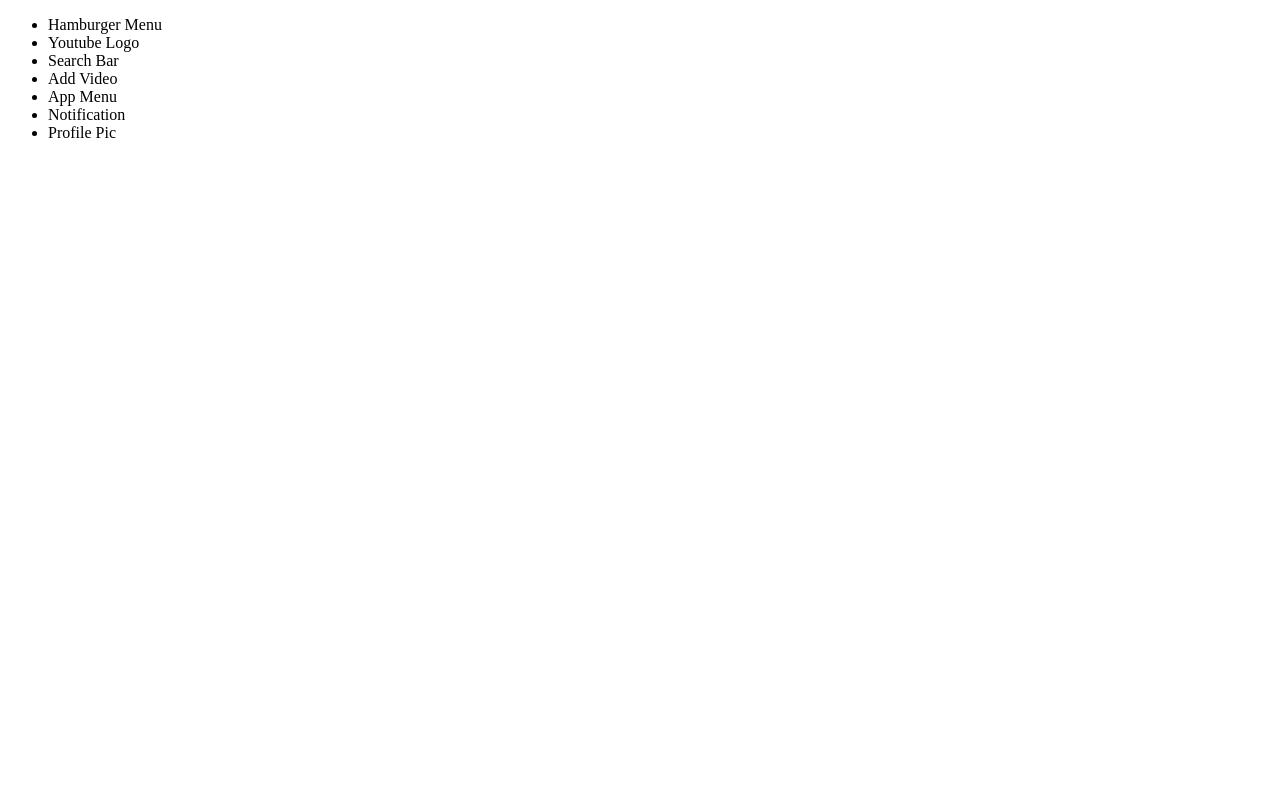
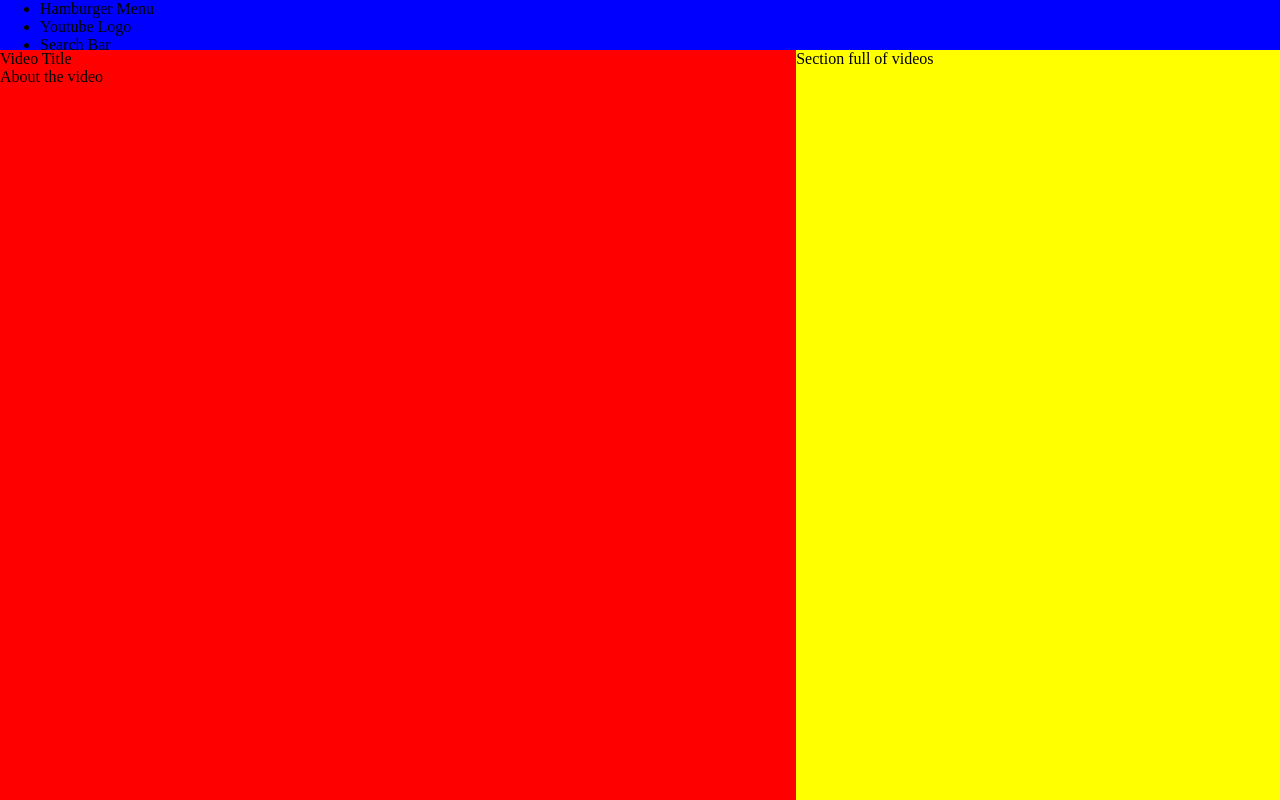
Before and after one commit to mickywagner/YoutubeClone, a plain HTML site: page index.html in a window 1280 px wide. Drawn offline with Linux system fonts and the light colour scheme.

Commit message:
Add basic grid layout for page

```diff
--- a/index.html
+++ b/index.html
@@ -4,11 +4,12 @@
     <meta charset="UTF-8">
     <meta name="viewport" content="width=device-width, initial-scale=1.0">
     <meta http-equiv="X-UA-Compatible" content="ie=edge">
-    <link type="text" rel="stylesheet" href="style.css">
+    <link href="style.css" rel="stylesheet" type="text/css">
     <title>Fake Youtube</title>
 </head>
+
 <body>
-    <div id="page-container">
+    <div id="page">
         <header>
             <nav>
                 <ul>
@@ -26,14 +27,17 @@
             <div id="vidContainer">
 
             </div>
-
-    </section>
-    <section id="comments">
-
+            <div>
+                Video Title
+            </div>
+            <div>
+                About the video
+            </div>
         </section>
         <section id="relatedVids">
-
+                Section full of videos
         </section>
     </div>
 </body>
+
 </html>
--- a/style.css
+++ b/style.css
@@ -0,0 +1,31 @@
+* {
+    box-sizing: border-box;
+    margin: 0;
+}
+
+#page {
+    display: grid;
+    width: 100%;
+    height: 100vh;
+    grid-template-areas: "a a a"
+                         "b b c"
+                         "b b c";
+    grid-template-rows: 50px 1fr;
+}
+
+
+#page > header {
+    grid-area: a;
+    background: blue;
+
+}
+
+#page > #mainVid {
+    grid-area: b;
+    background: red;
+}
+
+#page > #relatedVids {
+    grid-area: c;
+    background: yellow;
+}
```
Lines whose indentation alone changed are shown as unchanged.
